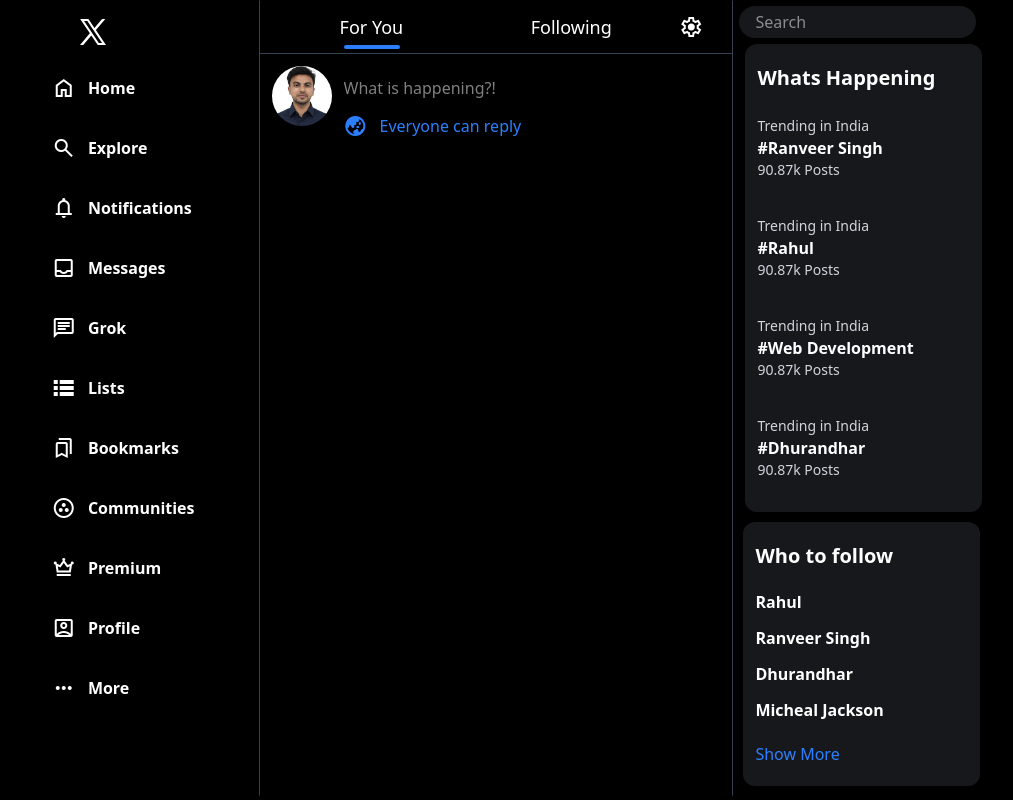
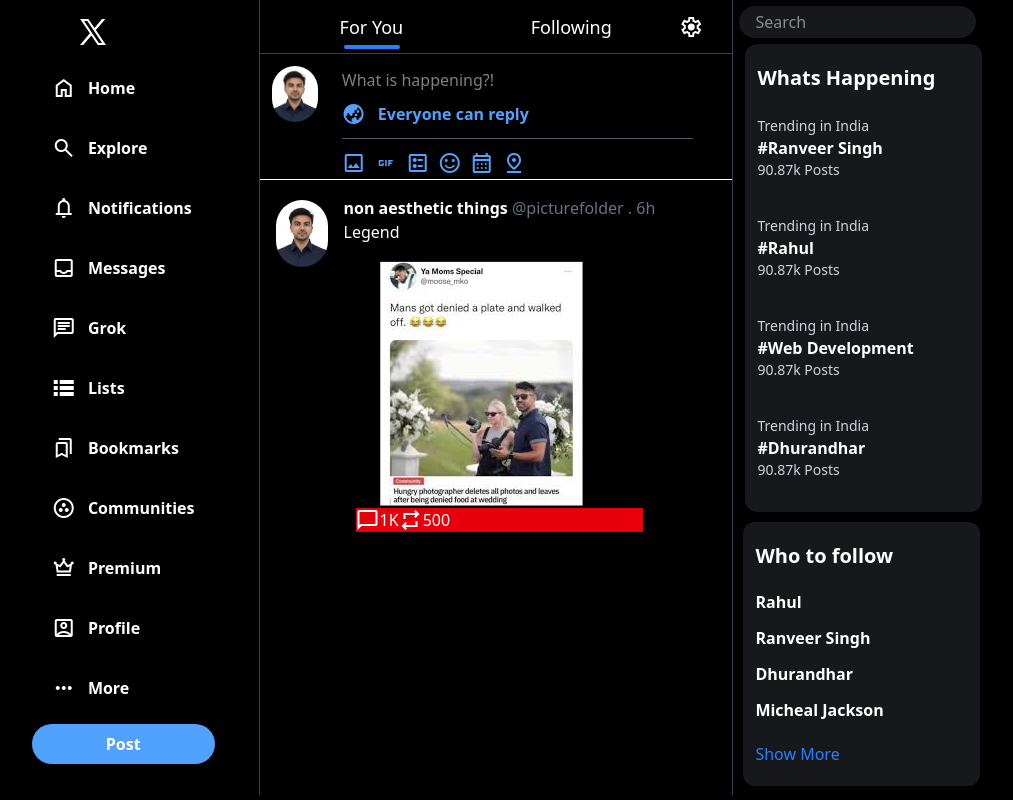
Before and after one commit to Rahul-Chaudhary07082004/Twitter-UI-clone, a website: page src/index.html in a window 1280 px wide. Shown: the whole page, without its empty margins (73-1086 px from the left). Drawn offline with nearby package versions, Linux system fonts and the light colour scheme.

Commit message:
Just a few works ago from completing this work

```diff
--- a/src/index.html
+++ b/src/index.html
@@ -90,6 +90,11 @@
               more_horiz
             </span>More
           </li>
+          <li>
+            <div class="post text-center gap-3 w-full px-4 py-2 bg-blue-400 hover:cursor-pointer rounded-full ">
+              <button class="hover:cursor-pointer ">Post</button>
+            </div>
+          </li>
         </ul>
       </div>
     </div>
@@ -103,20 +108,66 @@
           </span></div>
       </div>
       <div class="hr h-[1px] w-full bg-gray-700 "></div>
-      <div class="whatishappening flex">
-        <div class="img w-15 h-15 m-3 ">
+      <div class="whatishappening flex gap-3">
+        <div class="img w-14 h-14 m-3 ">
           <img src="/passport size photo.jpeg" alt="" class="rounded-full object-cover w-full h-full ">
         </div>
-        <div>
-          <input type="text" name="" class="w-full bg-black text-white outline-none h-7 text-l mt-5 mb-3 "
+        <div class="w-full ">
+          <input type="text" name="" class="w-full bg-black text-white outline-none h-7 text-l mt-3 mb-2 "
             placeholder="What is happening?!">
-          <div class="globe text-blue-500 flex items-center gap-3 ">
+          <div class="globe text-blue-400 flex items-center gap-3 ">
             <span class="material-symbols-outlined">
               globe_asia
             </span>
-            <span class="">Everyone can reply</span>
+            <span class="font-bold">Everyone can reply</span>
+          </div>
+          <div class="w-[90%] h-[1px] bg-gray-600 my-3 "></div>
+          <div class="blue-icons flex gap-2 text-blue-400">
+            <span class="material-symbols-outlined cursor-pointer">
+              image
+            </span>
+            <span class="material-symbols-outlined cursor-pointer">
+              gif
+            </span>
+            <span class="material-symbols-outlined cursor-pointer">
+              ballot
+            </span>
+            <span class="material-symbols-outlined cursor-pointer">
+              sentiment_satisfied
+            </span>
+            <span class="material-symbols-outlined cursor-pointer">
+              calendar_month
+            </span>
+            <span class="material-symbols-outlined cursor-pointer">
+              pin_drop
+            </span>
           </div>
         </div>
+      </div>
+      <hr class="my-1">
+      <div class="posts">
+        <div class="post flex ">
+          <div class="image">
+            <img src="http://127.0.0.1:5500/passport%20size%20photo.jpeg" class="rounded-full object-cover w-13 m-4"
+              alt="">
+          </div>
+          <div class="content my-3">
+            <span class="font-bold hover:underline hover:cursor-pointer">non aesthetic things</span>
+            <span class="text-gray-500">@picturefolder . 6h</span>
+            <div>Legend</div>
+            <div class="postimg ">
+              <img src="/images.jpg" class="ml-9 mt-4" alt="">
+            </div>
+            <div class="icons flex mx-3 bg-red-600">
+              <div class="icon flex justify-center items-center">
+                <span class="material-symbols-outlined">chat_bubble</span>1K
+                <span class="material-symbols-outlined">repeat</span>500
+
+              </div>
+            </div>
+          </div>
+        </div>
+
       </div>
     </div>
     <div class="third w-full ">
```
Also changed, not shown: images.jpg (added), src/output.css.
